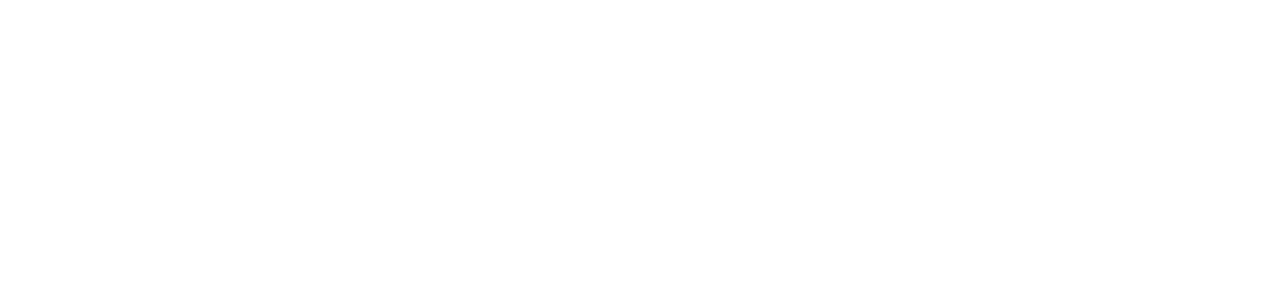
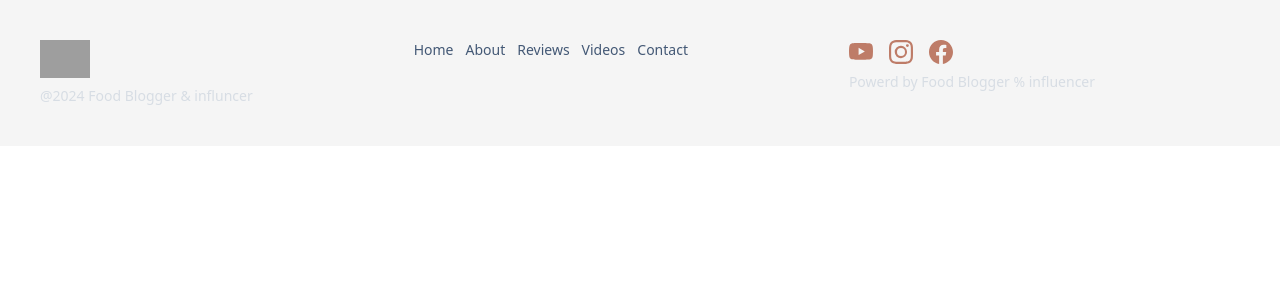
Before and after one commit to ranaalmalki/project-Tailwind, a React (Vite) app in the folder my-Hw-project/: page / in a window 1280 px wide. Shown: the top 300 px of the page. Built offline with nearby package versions, Linux system fonts and the light colour scheme; grey boxes are pictures that could not be loaded.

Commit message:
add the footer section

```diff
--- a/my-Hw-project/src/App.jsx
+++ b/my-Hw-project/src/App.jsx
@@ -1,11 +1,11 @@
-
+import Footer from './components/Footer'
 import './App.css'
 
 function App() {
 
   return (
     <>
-
+      <Footer/>
     </>
   )
 }
--- /dev/null
+++ b/my-Hw-project/src/components/Footer.jsx
@@ -0,0 +1,57 @@
+
+function Footer() {
+  return (
+    <div>
+        <footer className="footer bg-[#f5f5f5] text-neutral-content p-10">
+  <aside>
+    <img
+      width="50"
+      height="50"
+
+      src="https://websitedemos.net/food-blogger-02/wp-content/uploads/sites/793/2021/03/food-blogger-site-logo.svg"
+
+    //   classNameName="fill-current"
+      />
+
+    <p>
+@2024 Food Blogger & influncer
+    </p>
+  </aside>
+  <nav>
+    <div className="grid grid-flow-col gap-3 justify-between text-[#435875]">
+        <a href="">Home</a>
+        <a href="">About</a>
+        <a href="">Reviews</a>
+        <a href="">Videos</a>
+        <a href="">Contact</a>
+    </div>
+  </nav>
+  <nav>
+    <div className="grid grid-flow-col gap-4">
+      <a>
+      <svg xmlns="http://www.w3.org/2000/svg"  width="24" height="24" fill="currentColor" className="bi bi-youtube text-[#be7c68]"  viewBox="0 0 16 16">
+  <path d="M8.051 1.999h.089c.822.003 4.987.033 6.11.335a2.01 2.01 0 0 1 1.415 1.42c.101.38.172.883.22 1.402l.01.104.022.26.008.104c.065.914.073 1.77.074 1.957v.075c-.001.194-.01 1.108-.082 2.06l-.008.105-.009.104c-.05.572-.124 1.14-.235 1.558a2.01 2.01 0 0 1-1.415 1.42c-1.16.312-5.569.334-6.18.335h-.142c-.309 0-1.587-.006-2.927-.052l-.17-.006-.087-.004-.171-.007-.171-.007c-1.11-.049-2.167-.128-2.654-.26a2.01 2.01 0 0 1-1.415-1.419c-.111-.417-.185-.986-.235-1.558L.09 9.82l-.008-.104A31 31 0 0 1 0 7.68v-.123c.002-.215.01-.958.064-1.778l.007-.103.003-.052.008-.104.022-.26.01-.104c.048-.519.119-1.023.22-1.402a2.01 2.01 0 0 1 1.415-1.42c.487-.13 1.544-.21 2.654-.26l.17-.007.172-.006.086-.003.171-.007A100 100 0 0 1 7.858 2zM6.4 5.209v4.818l4.157-2.408z"/>
+</svg>
+      </a>
+      <a>
+      <svg xmlns="http://www.w3.org/2000/svg" width="24" height="24" fill="currentColor" className="bi bi-instagram text-[#be7c68]" viewBox="0 0 16 16">
+  <path d="M8 0C5.829 0 5.556.01 4.703.048 3.85.088 3.269.222 2.76.42a3.9 3.9 0 0 0-1.417.923A3.9 3.9 0 0 0 .42 2.76C.222 3.268.087 3.85.048 4.7.01 5.555 0 5.827 0 8.001c0 2.172.01 2.444.048 3.297.04.852.174 1.433.372 1.942.205.526.478.972.923 1.417.444.445.89.719 1.416.923.51.198 1.09.333 1.942.372C5.555 15.99 5.827 16 8 16s2.444-.01 3.298-.048c.851-.04 1.434-.174 1.943-.372a3.9 3.9 0 0 0 1.416-.923c.445-.445.718-.891.923-1.417.197-.509.332-1.09.372-1.942C15.99 10.445 16 10.173 16 8s-.01-2.445-.048-3.299c-.04-.851-.175-1.433-.372-1.941a3.9 3.9 0 0 0-.923-1.417A3.9 3.9 0 0 0 13.24.42c-.51-.198-1.092-.333-1.943-.372C10.443.01 10.172 0 7.998 0zm-.717 1.442h.718c2.136 0 2.389.007 3.232.046.78.035 1.204.166 1.486.275.373.145.64.319.92.599s.453.546.598.92c.11.281.24.705.275 1.485.039.843.047 1.096.047 3.231s-.008 2.389-.047 3.232c-.035.78-.166 1.203-.275 1.485a2.5 2.5 0 0 1-.599.919c-.28.28-.546.453-.92.598-.28.11-.704.24-1.485.276-.843.038-1.096.047-3.232.047s-2.39-.009-3.233-.047c-.78-.036-1.203-.166-1.485-.276a2.5 2.5 0 0 1-.92-.598 2.5 2.5 0 0 1-.6-.92c-.109-.281-.24-.705-.275-1.485-.038-.843-.046-1.096-.046-3.233s.008-2.388.046-3.231c.036-.78.166-1.204.276-1.486.145-.373.319-.64.599-.92s.546-.453.92-.598c.282-.11.705-.24 1.485-.276.738-.034 1.024-.044 2.515-.045zm4.988 1.328a.96.96 0 1 0 0 1.92.96.96 0 0 0 0-1.92m-4.27 1.122a4.109 4.109 0 1 0 0 8.217 4.109 4.109 0 0 0 0-8.217m0 1.441a2.667 2.667 0 1 1 0 5.334 2.667 2.667 0 0 1 0-5.334"/>
+</svg>
+      </a>
+      <a>
+      <svg xmlns="http://www.w3.org/2000/svg" width="24" height="24" fill="currentColor" className="bi bi-facebook text-[#be7c68]" viewBox="0 0 16 16">
+  <path d="M16 8.049c0-4.446-3.582-8.05-8-8.05C3.58 0-.002 3.603-.002 8.05c0 4.017 2.926 7.347 6.75 7.951v-5.625h-2.03V8.05H6.75V6.275c0-2.017 1.195-3.131 3.022-3.131.876 0 1.791.157 1.791.157v1.98h-1.009c-.993 0-1.303.621-1.303 1.258v1.51h2.218l-.354 2.326H9.25V16c3.824-.604 6.75-3.934 6.75-7.951"/>
+</svg>
+      </a>
+    </div>
+    <p>
+Powerd by Food Blogger % influencer
+    </p>
+  </nav>
+
+</footer>
+    </div>
+  )
+}
+
+export default Footer
```
